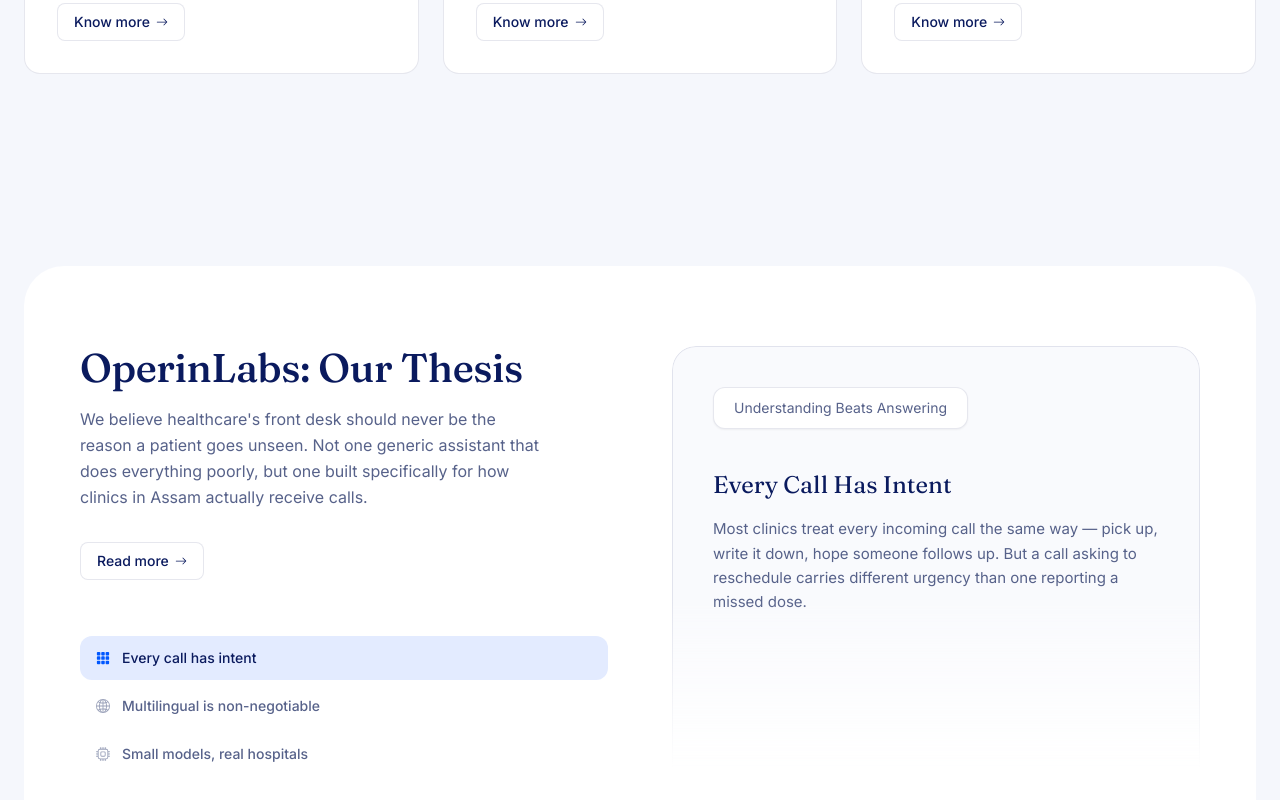
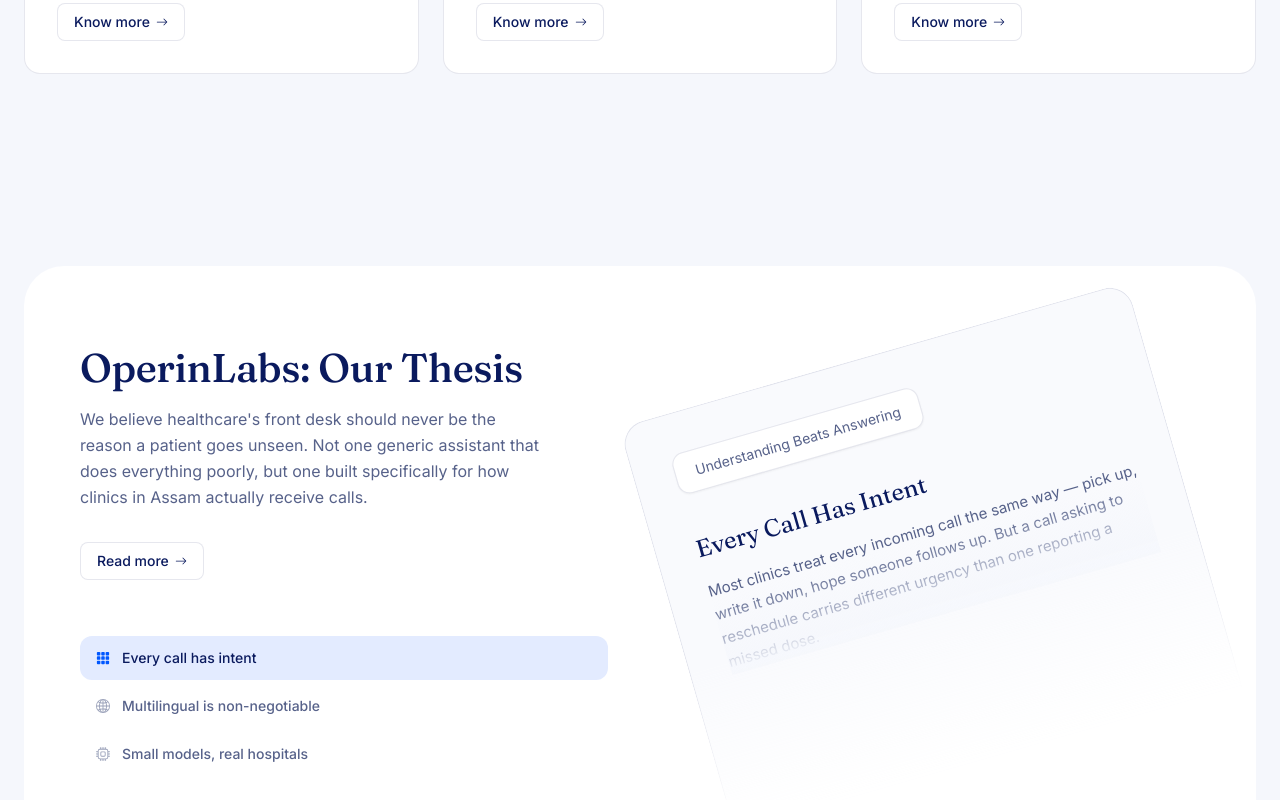
Before and after one commit to OperinLabs/OperinLabs-Landing-Page, a React (Vite) app: page / in a window 1280 px wide. Shown: the part 1812-2612 px from the top of the page. Built offline with nearby package versions, Linux system fonts and the light colour scheme.

Commit message:
Update Thesis.tsx

```diff
--- a/src/components/Thesis.tsx
+++ b/src/components/Thesis.tsx
@@ -125,10 +125,10 @@
             </div>
           </div>
 
-          {/* Right: single card, purely visual — dissolves into the section at the bottom */}
+          {/* Right: single tilted card, purely visual — dissolves into the section at the bottom */}
           <div className="relative h-[460px] self-start">
             <div
-              className="absolute inset-0 overflow-hidden rounded-3xl border border-line bg-bg/60 p-8 sm:p-10"
+              className="absolute inset-0 -rotate-[16deg] overflow-hidden rounded-3xl border border-line bg-bg/60 p-8 sm:p-10"
               style={{
                 maskImage: "linear-gradient(to bottom, black 55%, transparent 92%)",
                 WebkitMaskImage: "linear-gradient(to bottom, black 55%, transparent 92%)",
@@ -140,7 +140,7 @@
                   initial={{ opacity: 0, y: 8 }}
                   animate={{ opacity: 1, y: 0 }}
                   transition={{ duration: 0.35 }}
-                  className="w-fit -rotate-2 rounded-xl border border-line bg-white px-5 py-2.5 text-sm text-ink-soft shadow-sm"
+                  className="w-fit rounded-xl border border-line bg-white px-5 py-2.5 text-sm text-ink-soft shadow-sm"
                 >
                   {topic.cardLabel}
                 </motion.div>
@@ -153,13 +153,17 @@
                   animate={{ opacity: 1, y: 0 }}
                   exit={{ opacity: 0, y: -10 }}
                   transition={{ duration: 0.35 }}
-                  className="mt-10"
+                  className="relative mt-10"
                 >
                   <h3 className="font-editorial text-2xl text-ink">{topic.heading}</h3>
 
                   <p className="mt-4 text-[15px] leading-relaxed text-ink-soft">
                     {topic.preview}
                   </p>
+                  <div
+                    className="pointer-events-none absolute inset-x-0 bottom-0 h-20 bg-gradient-to-b from-transparent to-bg"
+                    aria-hidden="true"
+                  />
                 </motion.div>
               </AnimatePresence>
             </div>
```
